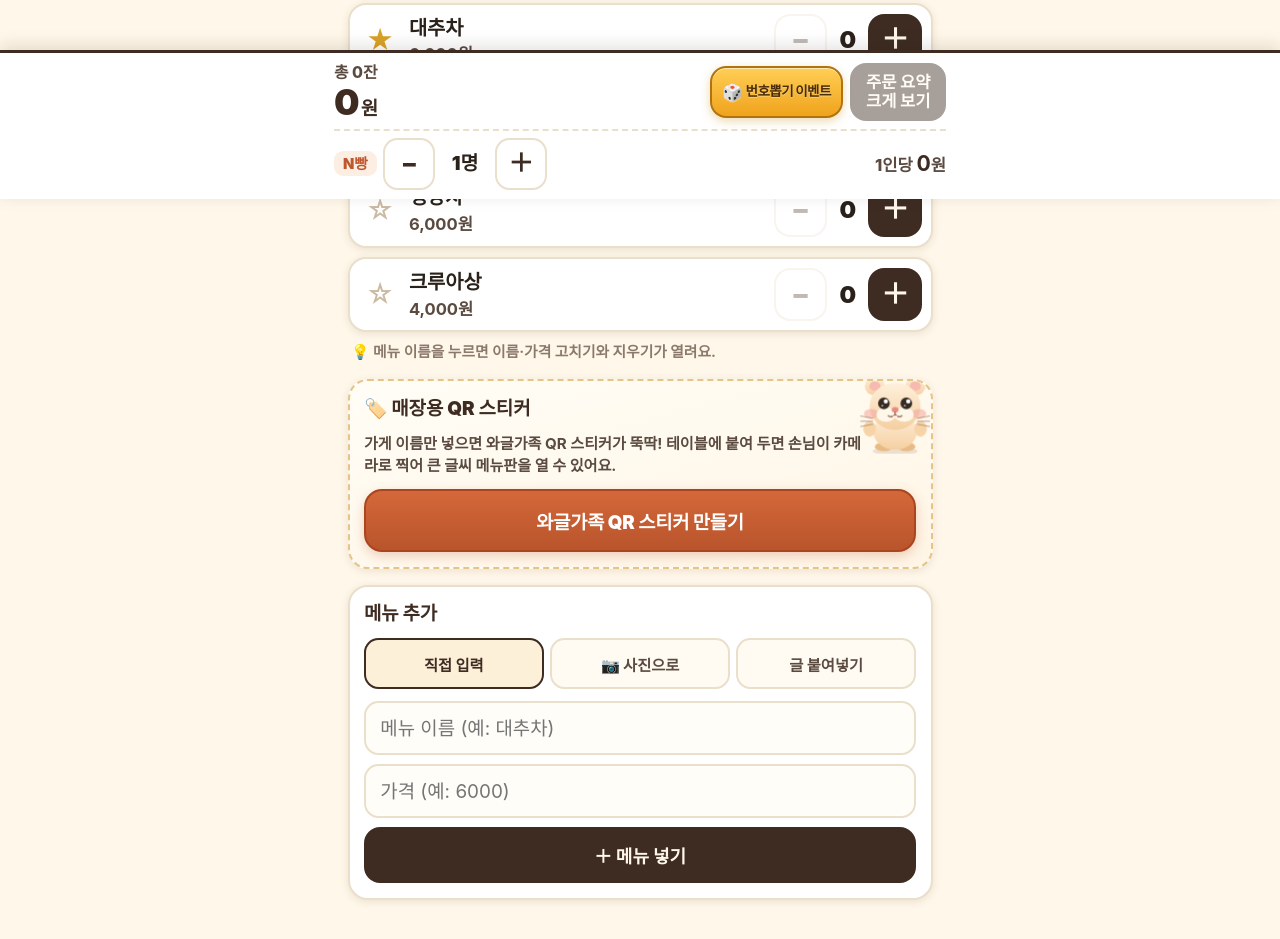
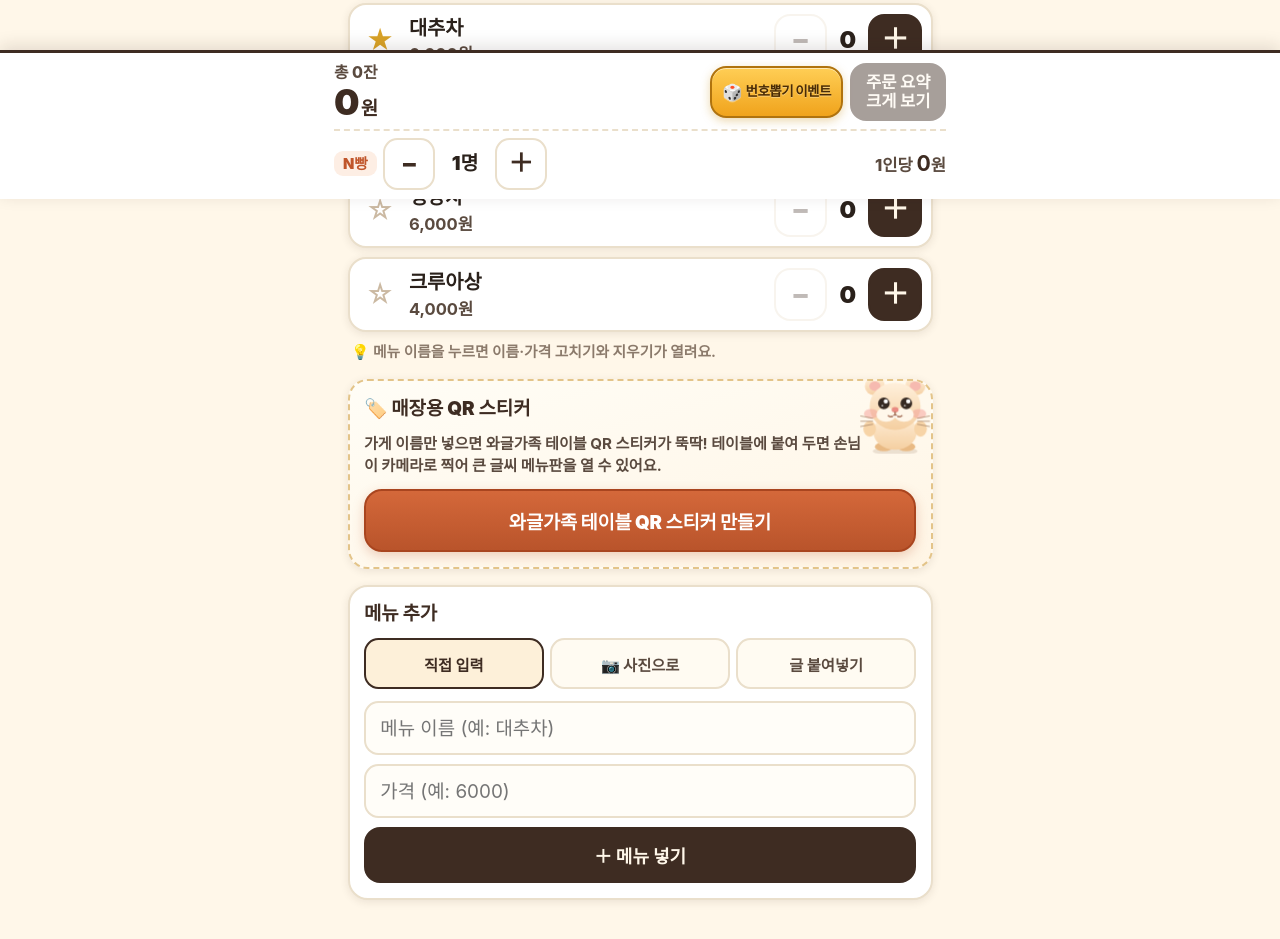
Before and after one commit to starpicklife-design/starpicklife-design.github.io, a plain HTML site: page menu/index.html in a window 1280 px wide. Shown: the part 601-1540 px from the top of the page. Drawn offline with Linux system fonts and the light colour scheme.

Commit message:
와글가족 테이블: QR 스티커 문구를 앱 이름에 맞춤

```diff
--- a/menu/index.html
+++ b/menu/index.html
@@ -738,8 +738,8 @@ html.big .dball{width:6.1rem;height:6.1rem;margin-left:-3.05rem;font-size:2.45re
   <section class="card qrcard" id="qrCard">
     <svg class="qrpeek" viewBox="0 0 120 120" aria-hidden="true"><use href="#wg-baby"/></svg>
     <h2>🏷️ 매장용 QR 스티커</h2>
-    <p class="note">가게 이름만 넣으면 <b>와글가족 QR 스티커</b>가 뚝딱! 테이블에 붙여 두면 손님이 카메라로 찍어 큰 글씨 메뉴판을 열 수 있어요.</p>
-    <button class="qrbtn" id="openSticker">와글가족 QR 스티커 만들기</button>
+    <p class="note">가게 이름만 넣으면 <b>와글가족 테이블 QR 스티커</b>가 뚝딱! 테이블에 붙여 두면 손님이 카메라로 찍어 큰 글씨 메뉴판을 열 수 있어요.</p>
+    <button class="qrbtn" id="openSticker">와글가족 테이블 QR 스티커 만들기</button>
   </section>
 
   <section class="card">
@@ -868,7 +868,7 @@ html.big .dball{width:6.1rem;height:6.1rem;margin-left:-3.05rem;font-size:2.45re
 <div class="modal" id="stickerModal" hidden>
   <div class="sheet" role="dialog" aria-modal="true" aria-labelledby="stkTitle">
     <div class="stickerTop">
-      <h3 id="stkTitle">🏷️ 와글가족 QR 스티커</h3>
+      <h3 id="stkTitle">🏷️ 와글가족 테이블 QR 스티커</h3>
       <button class="mini" data-close="stickerModal">닫기</button>
     </div>
     <p class="note">QR은 <b>이 폰 안에서 직접</b> 그려요 · 인터넷 없이 OK</p>
@@ -882,7 +882,7 @@ html.big .dball{width:6.1rem;height:6.1rem;margin-left:-3.05rem;font-size:2.45re
       <button type="button" class="tab on" data-shape="square">정사각형</button>
       <button type="button" class="tab" data-shape="tall">세로형(인쇄용)</button>
     </div>
-    <div class="canvasWrap"><canvas id="stickerCanvas" width="1080" height="1080" aria-label="와글가족 QR 스티커 미리보기"></canvas></div>
+    <div class="canvasWrap"><canvas id="stickerCanvas" width="1080" height="1080" aria-label="와글가족 테이블 QR 스티커 미리보기"></canvas></div>
     <div class="mrow">
       <button class="btn primary" id="stkSave">🖼 이미지로 저장 (PNG)</button>
       <div class="row2b">
@@ -2232,9 +2232,9 @@ function printSticker(){
   document.body.appendChild(fr);
   var doc=fr.contentDocument;
   doc.open();
-  doc.write('<!doctype html><html><head><meta charset="utf-8"><title>와글가족 QR 스티커</title>'+
+  doc.write('<!doctype html><html><head><meta charset="utf-8"><title>와글가족 테이블 QR 스티커</title>'+
     '<style>@page{margin:10mm}html,body{margin:0;padding:0}img{width:100%;max-width:170mm;display:block;margin:0 auto}</style>'+
-    '</head><body><img src="'+data+'" alt="와글가족 QR 스티커"></body></html>');
+    '</head><body><img src="'+data+'" alt="와글가족 테이블 QR 스티커"></body></html>');
   doc.close();
   var go=function(){
     try{ fr.contentWindow.focus(); fr.contentWindow.print(); }catch(e){}
```
